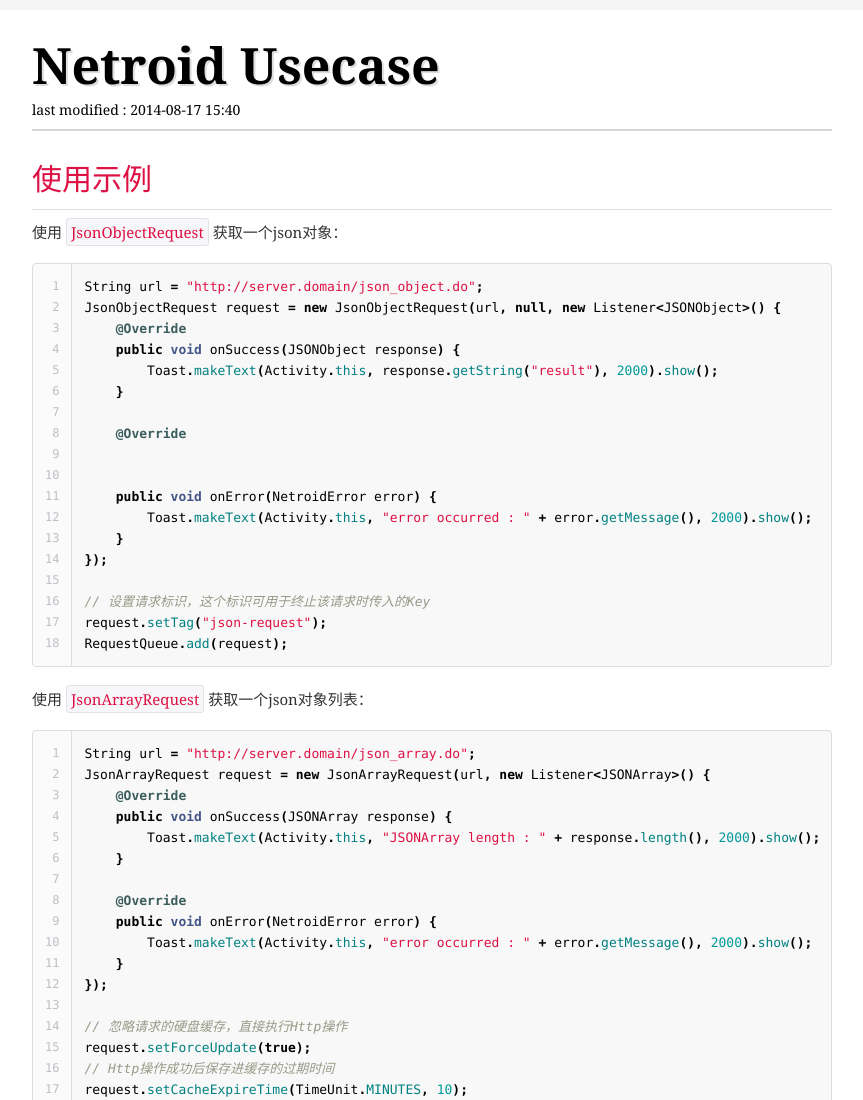
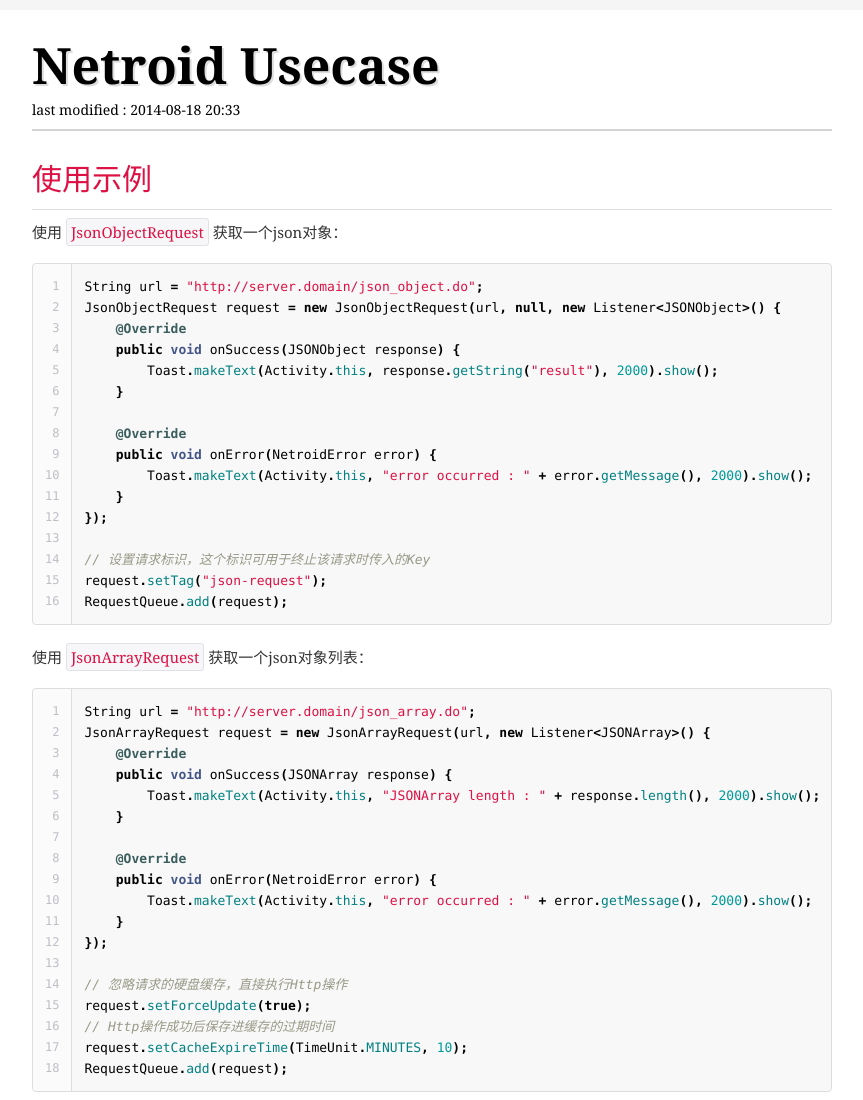
Before and after one commit to vince-styling/Netroid, a plain HTML site: page usecase.html in a window 1280 px wide. Shown: the top 1100 px of the page, without its empty margins (208-1071 px from the left). Drawn offline with Linux system fonts and the light colour scheme.

Commit message:
remove whitespace lines

```diff
--- a/usecase.html
+++ b/usecase.html
@@ -11,7 +11,7 @@
 
 <div class="page-title">
     <h1><a href="/">Netroid Usecase</a></h1>
-    <h2>last modified : 2014-08-17 15:40</h2>
+    <h2>last modified : 2014-08-18 20:33</h2>
 </div>
 <div class="primary">
     <div class="post-thumb">
@@ -33,9 +33,7 @@
 13
 14
 15
-16
-17
-18</pre></td><td class="code"><pre><span class="n">String</span> <span class="n">url</span> <span class="o">=</span> <span class="s">"http://server.domain/json_object.do"</span><span class="o">;</span>
+16</pre></td><td class="code"><pre><span class="n">String</span> <span class="n">url</span> <span class="o">=</span> <span class="s">"http://server.domain/json_object.do"</span><span class="o">;</span>
 <span class="n">JsonObjectRequest</span> <span class="n">request</span> <span class="o">=</span> <span class="k">new</span> <span class="n">JsonObjectRequest</span><span class="o">(</span><span class="n">url</span><span class="o">,</span> <span class="kc">null</span><span class="o">,</span> <span class="k">new</span> <span class="n">Listener</span><span class="o">&lt;</span><span class="n">JSONObject</span><span class="o">&gt;()</span> <span class="o">{</span>
     <span class="nd">@Override</span>
     <span class="kd">public</span> <span class="kt">void</span> <span class="n">onSuccess</span><span class="o">(</span><span class="n">JSONObject</span> <span class="n">response</span><span class="o">)</span> <span class="o">{</span>
@@ -43,8 +41,6 @@
     <span class="o">}</span>
 
     <span class="nd">@Override</span>
-
-
     <span class="kd">public</span> <span class="kt">void</span> <span class="n">onError</span><span class="o">(</span><span class="n">NetroidError</span> <span class="n">error</span><span class="o">)</span> <span class="o">{</span>
         <span class="n">Toast</span><span class="o">.</span><span class="na">makeText</span><span class="o">(</span><span class="n">Activity</span><span class="o">.</span><span class="na">this</span><span class="o">,</span> <span class="s">"error occurred : "</span> <span class="o">+</span> <span class="n">error</span><span class="o">.</span><span class="na">getMessage</span><span class="o">(),</span> <span class="mi">2000</span><span class="o">).</span><span class="na">show</span><span class="o">();</span>
     <span class="o">}</span>
```
